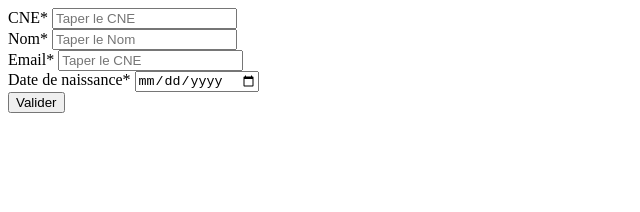
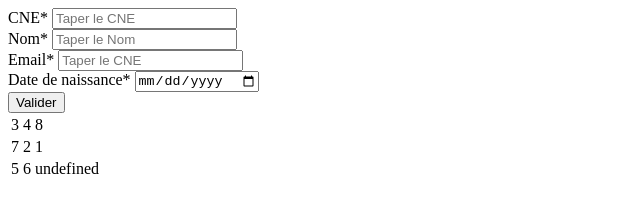
Before and after one commit to Ennassirix/Js, a plain HTML site: page index.html in a window 1280 px wide. Shown: the whole page, without its empty margins (0-640 px from the left). Drawn offline with Linux system fonts and the light colour scheme.

Commit message:
add the array

```diff
--- a/index.html
+++ b/index.html
@@ -20,7 +20,10 @@
             <input type="date" placeholder="Taper le CNE" id="date"><br>
             <button id="valider" type="button">Valider</button>
         </form>
+        <table id="myTable">
+        </table>
     </div>
+
 
 
     <script src="main.js"></script>
--- a/main.js
+++ b/main.js
@@ -84,3 +84,72 @@ const ValidDate = ( date ) => {
     let dateRegex = /^\d{2}\/\d{2}\/\d{4}$/;
     return dateRegex.test( date );
 };
+
+
+// ex 2
+
+function getData() {
+    // Remplir un tableau de 9 chiffres de 1 à 9
+    var T = [];
+    for ( var i = 1; i <= 9; i++ ) {
+        T.push( i );
+    }
+
+    // Supprimer la valeur 9 du tableau
+    var index = T.indexOf( 9 );
+    if ( index !== -1 ) {
+        T.splice( index, 1 );
+    }
+
+    // Mélanger les éléments du tableau
+    for ( var i = T.length - 1; i > 0; i-- ) {
+        var j = Math.floor( Math.random() * ( i + 1 ) );
+        var temp = T[ i ];
+        T[ i ] = T[ j ];
+        T[ j ] = temp;
+    }
+
+    // Copier le tableau T dans un tableau à 2D de 3 lignes et 3 colonnes
+    var T2D = [];
+    for ( var i = 0; i < 3; i++ ) {
+        T2D.push( T.slice( i * 3, ( i + 1 ) * 3 ) );
+    }
+
+    return T2D;
+}
+
+console.log( getData() );
+
+let table = document.getElementById( 'myTable' );
+console.log(table);
+
+const init = () => {
+    let tr1 = document.createElement( 'tr' );
+    let tr2 = document.createElement( 'tr' );
+    let tr3 = document.createElement( 'tr' );
+    let data = getData();
+
+    data.forEach( ( el ) => {
+        for ( let i = 0; i < 3; i++ ) {
+            let td = document.createElement( 'td' );
+            let tdText = document.createTextNode( el[ i ] );
+            td.appendChild( tdText );
+            if ( i === 0 ) {
+                tr1.appendChild( td );
+            } else if ( i === 1 ) {
+                tr2.appendChild( td );
+            } else {
+                tr3.appendChild( td );
+            }
+        }
+    } );
+
+    // let table = document.createElement( 'table' );
+    table.appendChild( tr1 );
+    table.appendChild( tr2 );
+    table.appendChild( tr3 );
+
+    // document.body.appendChild( table ) ;
+}
+
+console.log( init() );
```
